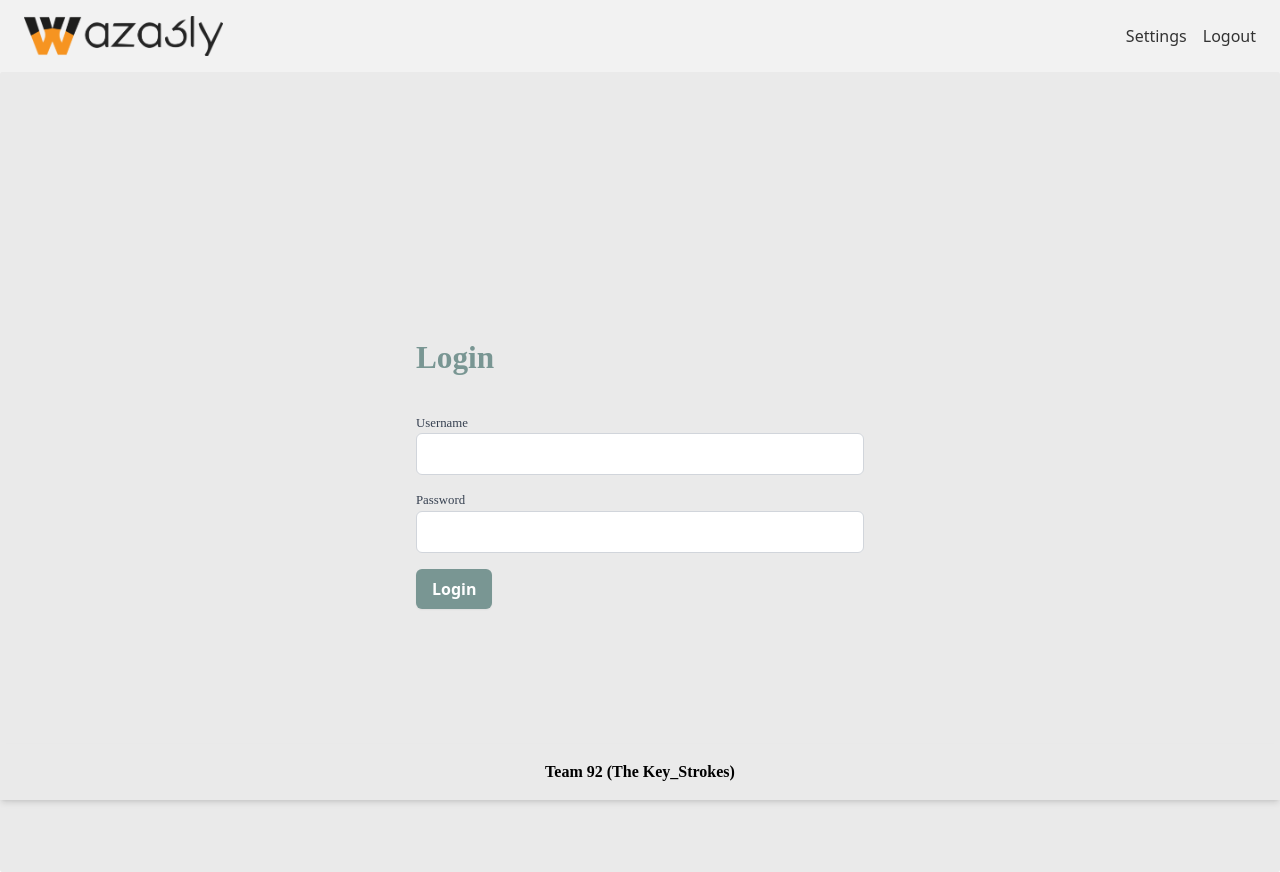
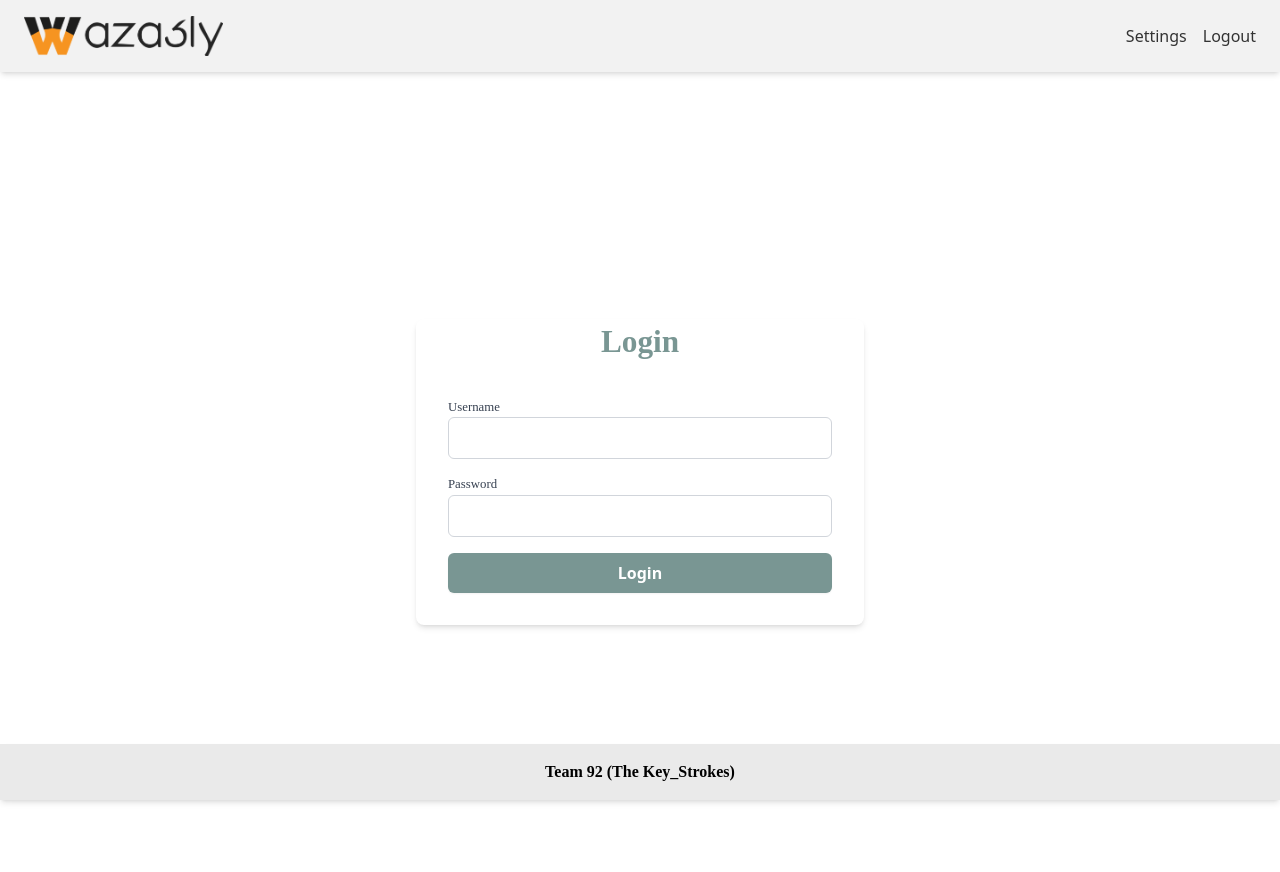
Before and after one commit to Hamada-Gado/Waz3ly-Web-Site, a React (Vite) app: page /login in a window 1280 px wide. Built offline with nearby package versions, Linux system fonts and the light colour scheme.

Commit message:
Enhance Login Page

```diff
--- a/src/pages/Auth/Login.jsx
+++ b/src/pages/Auth/Login.jsx
@@ -14,9 +14,11 @@ const Login = () => {
   };
 
   return (
-    <div className="min-h-full h-screen flex items-center justify-center py-12 px-4 sm:px-6 lg:px-8 bg-background-dark rounded-sm">
-      <div className="max-w-md w-full space-y-8">
-        <h1 className="text-3xl font-heading font-bold text-primary">Login</h1>
+    <div className="min-h-full h-screen flex items-center justify-center py-12 px-4 sm:px-6 lg:px-8">
+      <div className="bg-white shadow-md rounded-lg px-8 pb-8 max-w-md w-full space-y-8">
+        <h1 className="text-3xl font-heading font-bold text-primary text-center">
+          Login
+        </h1>
         <form className="space-y-4" onSubmit={handleSubmit}>
           <div className="flex flex-col">
             <label
@@ -50,7 +52,7 @@ const Login = () => {
           </div>
           <button
             type="submit"
-            className="bg-primary hover:bg-secondary text-white font-bold py-2 px-4 rounded-md shadow-sm"
+            className="bg-primary hover:bg-secondary text-white font-bold py-2 px-4 rounded-md shadow-sm w-full"
           >
             Login
           </button>
```
